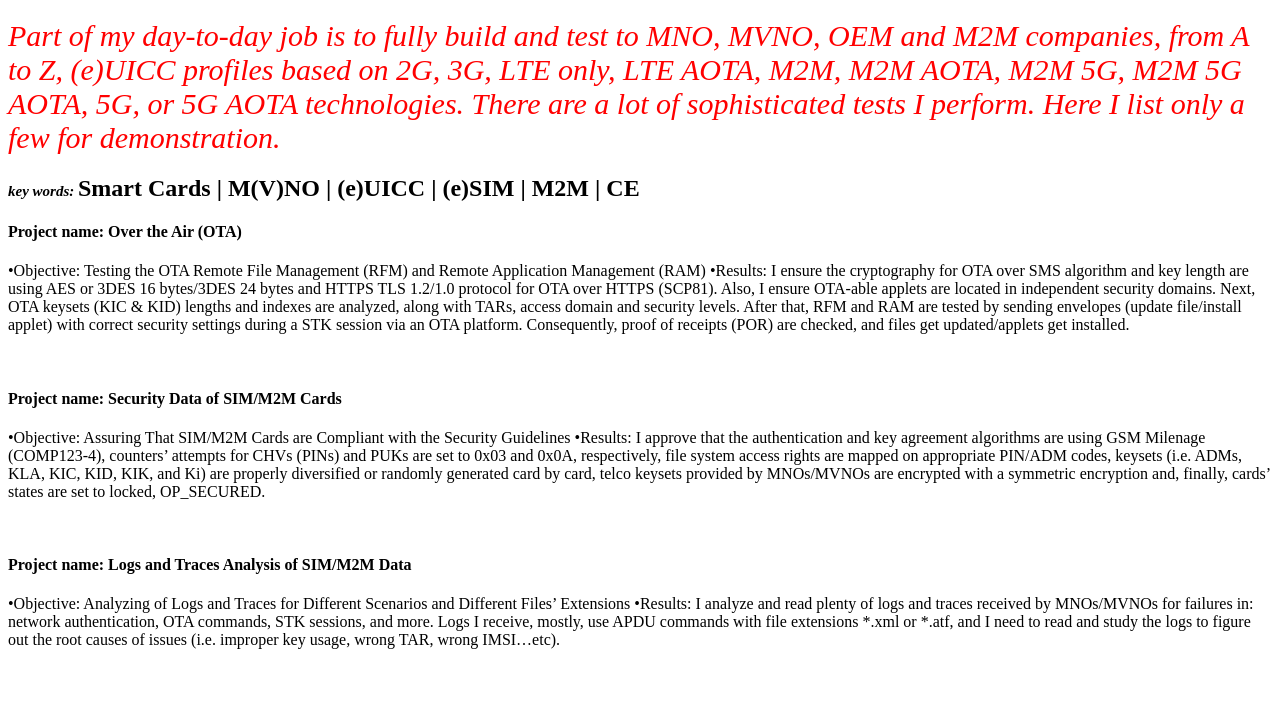
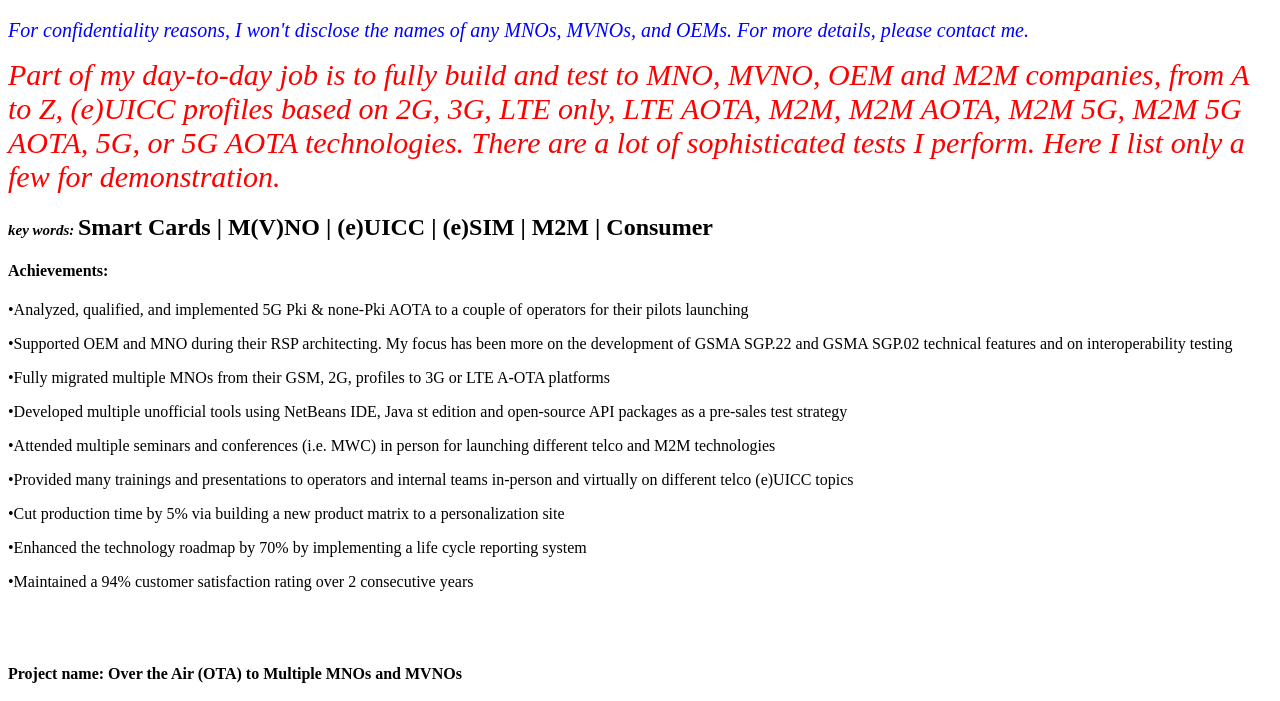
Before and after one commit to hishamhaissam/hishamhaissam.github.io, a plain HTML site: page UICC.html in a window 1280 px wide. Shown: the part 61-762 px from the top of the page. Drawn offline with Linux system fonts and the light colour scheme.

Commit message:
Add files via upload

```diff
--- a/UICC.html
+++ b/UICC.html
@@ -5,15 +5,28 @@
 </head>
 <body>
 	<h1>(e)UICC Telecommunication Projects / Tests <i style="font-size:15px">-with no order</i></h1>
+	<p style="color:blue;"><i style="font-size:20px">For confidentiality reasons, I won't disclose the names of any MNOs, MVNOs, and OEMs. For more details, please contact me.</i></p>
 	<p style="color:red;"><i style="font-size:30px">Part of my day-to-day job is to fully build and test to MNO, MVNO, OEM and M2M companies, from A to Z, (e)UICC profiles based on 2G, 3G, LTE only, LTE AOTA, M2M, M2M AOTA, M2M 5G, M2M 5G AOTA, 5G, or 5G AOTA technologies. There are a lot of sophisticated tests I perform. Here I list only a few for demonstration.</i></p>
-	<h2><i style="font-size:15px">key words: </i>Smart Cards | M(V)NO | (e)UICC | (e)SIM | M2M | CE</h2>
-	<h4>Project name: Over the Air (OTA)</h4>
+	<h2><i style="font-size:15px">key words: </i>Smart Cards | M(V)NO | (e)UICC | (e)SIM | M2M | Consumer</h2>
+	<h4>Achievements:</h4>
+	<p>•Analyzed, qualified, and implemented 5G Pki & none-Pki AOTA to a couple of operators for their pilots launching</p>
+	<p>•Supported OEM and MNO during their RSP architecting. My focus has been more on the development of GSMA SGP.22 and GSMA SGP.02 technical features and on interoperability testing</p>
+	<p>•Fully migrated multiple MNOs from their GSM, 2G, profiles to 3G or LTE A-OTA platforms</p>
+	<p>•Developed multiple unofficial tools using NetBeans IDE, Java st edition and open-source API packages as a pre-sales test strategy</p>
+	<p>•Attended multiple seminars and conferences (i.e. MWC) in person for launching different telco and M2M technologies</p>
+	<p>•Provided many trainings and presentations to operators and internal teams in-person and virtually on different telco (e)UICC topics</p>
+	<p>•Cut production time by 5% via building a new product matrix to a personalization site</p>
+	<p>•Enhanced the technology roadmap by 70% by implementing a life cycle reporting system</p>
+	<p>•Maintained a 94% customer satisfaction rating over 2 consecutive years</p>
+	</br>
+	</br>
+	<h4>Project name: Over the Air (OTA) to Multiple MNOs and MVNOs</h4>
 	<p>•Objective: Testing the OTA Remote File Management (RFM) and Remote Application Management (RAM) •Results: I ensure the cryptography for OTA over SMS algorithm and key length are using AES or 3DES 16 bytes/3DES 24 bytes and HTTPS TLS 1.2/1.0 protocol for OTA over HTTPS (SCP81). Also, I ensure OTA-able applets are located in independent security domains. Next, OTA keysets (KIC & KID) lengths and indexes are analyzed, along with TARs, access domain and security levels. After that, RFM and RAM are tested by sending envelopes (update file/install applet) with correct security settings during a STK session via an OTA platform. Consequently, proof of receipts (POR) are checked, and files get updated/applets get installed.</p>
 		</br>
-	<h4>Project name: Security Data of SIM/M2M Cards</h4>
+	<h4>Project name: Security Data of SIM/M2M Cards of MNOs, MVNOs and OEMs</h4>
 	<p>•Objective: Assuring That SIM/M2M Cards are Compliant with the Security Guidelines •Results: I approve that the authentication and key agreement algorithms are using GSM Milenage (COMP123-4), counters’ attempts for CHVs (PINs) and PUKs are set to 0x03 and 0x0A, respectively, file system access rights are mapped on appropriate PIN/ADM codes, keysets (i.e. ADMs, KLA, KIC, KID, KIK, and Ki) are properly diversified or randomly generated card by card, telco keysets provided by MNOs/MVNOs are encrypted with a symmetric encryption and, finally, cards’ states are set to locked, OP_SECURED.</p>
 		</br>
-	<h4>Project name: Logs and Traces Analysis of SIM/M2M Data</h4>
+	<h4>Project name: Logs and Traces Analysis of SIM/M2M Data Coming from MNOs, MVNOs and OEMs</h4>
 	<p>•Objective: Analyzing of Logs and Traces for Different Scenarios and Different Files’ Extensions •Results: I analyze and read plenty of logs and traces received by MNOs/MVNOs for failures in: network authentication, OTA commands, STK sessions, and more. Logs I receive, mostly, use APDU commands with file extensions *.xml or *.atf, and I need to read and study the logs to figure out the root causes of issues (i.e. improper key usage, wrong TAR, wrong IMSI…etc).</p>
 		</br>
 	<h4>Project name: Network Authentication for MNOs</h4>
@@ -31,24 +44,35 @@
 	<h4>Project name: Electrical Variables Definition</h4>
 	<p>•Objective: Check and Confirm the Definition of some DP Variables. •Results: First, for ACCESS_CONTROL I verify if the variable is defined as follows: Length: 4, Format: Hexadecimal. Definition: "Access Control($IMSI<H>)(1;4)" (taking the complete IMSI length). Next, I verify sensitive variables: I verify if the sensitive alias (variables) were set as true: (ADMs, Keysets, KI, Master Keys, Milenage Keys, etc). Third, I check variables lengths making sure lengths were set in accordance to ETSI standard.</p>
 	</br>
-	<h4>Project name: LTE Security Data</h4>
+	<h4>Project name: LTE Security Data (3GPP R8)</h4>
 	<p>•Objective: Check on the LTE Security Keys Compliancy. •Results: First, I check if PSK TLS key is present which can be created under Keyset40-4F and assigned in any Key Index. Then, I check its compliancy with GP22. Next, I check if DEK key is present under Keyset40-4F.  The standard defines DEK Keys Index should be plus one TLS PSK Key Index. Finally, I check whether PSK key value can be updated after personalization.</p>
 	</br>
 	<h4>Project name: eSIM, M2M or CE, ODC Profile Activation</h4>
 	<p>•Objective: Validate the full ecosystem’s interoperability, provisioning, authentication, security, and installations for eUICC, SM-DP+ / SM-DS, LPA, and SM-DP / SM-SR for both CE and M2M offerings •Results: In step 1, I ensure an OS (i.e. ISD-R and eCASD) is loaded and a dummy ISD-P profile with only MF 3F00 is created securely at least for the M2M offering as it does not have the LPA feature. In step 2, I analyze different logs to ensure a downloaded profile is initiated by SM-SR / LPA as a request from SM-DP / SM-DP+. Also, I confirm all the ES interfaces are properly working as expected. Upon successful RSP installation, I test that MNO profile (MNO-SD) is available in eUICC. Finally, I evaluate an MNO profile can be managed remotely through OTA.</p>
 		</br>
+	<h4> Project name: ES2+ Interface</h4>
+	<p>• Objective: I support naïve customers on testing the ES2+ between Gemalto SM-DP+ and operator for consumer GSMA offer •Results: To begin, I make sure a download order or EID allocation is done correctly. Second, I check that a confirm order is completed and an activation code is provided to a consumer. Third, a profile is released upon a successful pull request from LPA based on a correct activation code synced by a consumer.</p>
+		</br>
 	<h4>Project name: Hotspot / Tethering with a SIM</h4>
 	<p>•Objective: Connect to a Hotspot Using a Handset's SIM •Results: First, I ensure an ADF ISIM, including EAP SIM and EAP AKA DFs references, are all present in the card, and ISIM AID is defined in EF DIR. Second, I check that an ISIM file system is personalized with IMPI/IMPU/IMS Domain. Lastly, I simply select Wi-Fi Hotspot from a handset and choose to connect through EAP SIM/AKA.</p>
+		</br>
+	<h4> Project name: 5G UST</h4>
+	<p>• Objective: Checking on 5G Services Activation •Results: Here, in short, I ensure that 5G services in EF UST are activated based on customer requirements.</p>
+		</br>
+	<h4> Project name: 5G EF Files</h4>
+	<p>•Objective: Evaluate 5G EF Files Presence and Structure •Results: I begin by checking DF 5GS presence and its file structure. Next, I ensure that all files relevant on services exist. Finally, I perform standard compliancy check (i.e. 31.102 R15 standard)</p>
 		</br>
 	<h4>Project name: 5G Authentication</h4>
 	<p>•Objective: Testing the 5G LTKUP Authentication •Results: First, I check the authentication with 1st key. Second, I send SMS to activate the 2nd key. Third, I check authentication with 2nd key. Finally, I repeat 2 & 3 for all keys.</p>
 		</br>
 	<h4>Project name: 5G SUCI</h4>
-	<p>•Objective: Testing the 5G SUCI computation •Results: First, I enter: MCC, MNC, SUCI type (IMSI or NAI), routing ID, protection scheme Id and Key Identifier. Second, I generate a SUCI (aka APDU Get Identity). Third, I check that all parameters are corrects.</p>
+	<p>•Objective: Testing the 5G SUCI Computation Within SIM •Results: First, I enter: MCC, MNC, SUCI type (IMSI or NAI), routing ID, protection scheme Id and Key Identifier. Second, I generate a SUCI (aka APDU Get Identity). Third, I check that all parameters are corrects. Finally, a new MSIN cryptogram is generated each time a SUCI has to be provided to a network (UDM) to avoid IMSI catchers.</p>
+		</br>
+		</br>
 		</br>
 	<h5><i style="font-size:15px">-more projects and test cases are yet to be written.  Stay tuned!</i></h5>
 		</br>
 		</br>
-		<p>END</P>
+	<p>END</P>
 </body>
 </html>
```
Also changed, not shown: EMV.html (+2 -1 lines), index.html (+3 -0 lines).
